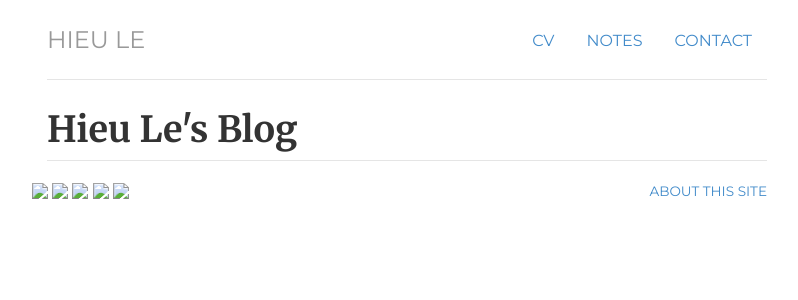
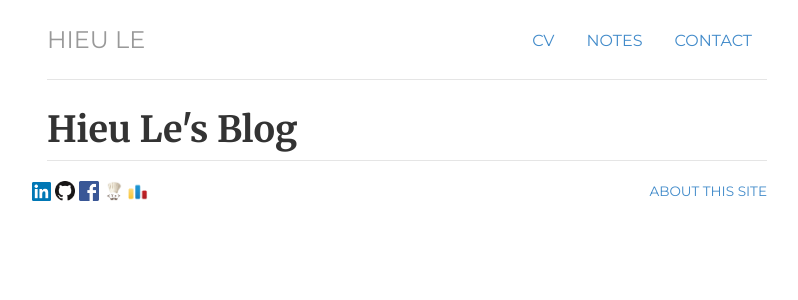
Before and after one commit to hieule22/hieule22.github.io, a Jekyll site: the page built from blog/index.html, in a window 1280 px wide. Shown: the top 300 px of the page, without its empty margins (233-1031 px from the left). Built offline with Jekyll 4.4.1, drawn with Linux system fonts in a browser that asks for light colours.

Commit message:
Update footer.html

```diff
--- a/_includes/footer.html
+++ b/_includes/footer.html
@@ -2,11 +2,11 @@
 	<div class="row">
 		<div class="col-sm-8">
 			<div class="row online-icon pull-left">
-				<a href="https://www.linkedin.com/in/hieule16" target="_blank"><img src="img/linkedin.png" width="19"></a>
-				<a href="https://github.com/hieule22" target="_blank"><img src="img/github.png" width="20"></a>
-				<a href="https://www.facebook.com/letrunghieu.fb" target="_blank"><img src="img/facebook.png" width="20"></a>
-				<a href="https://https://www.codechef.com/users/domhieu" target="_blank"><img src="img/codechef.png" width="20"></a>
-				<a href="http://codeforces.com/profile/domhieu" target="_blank"><img src="img/cf.png" width="20"></a>
+				<a href="https://www.linkedin.com/in/hieule16" target="_blank"><img src="/img/linkedin.png" width="19"></a>
+				<a href="https://github.com/hieule22" target="_blank"><img src="/img/github.png" width="20"></a>
+				<a href="https://www.facebook.com/letrunghieu.fb" target="_blank"><img src="/img/facebook.png" width="20"></a>
+				<a href="https://https://www.codechef.com/users/domhieu" target="_blank"><img src="/img/codechef.png" width="20"></a>
+				<a href="http://codeforces.com/profile/domhieu" target="_blank"><img src="/img/cf.png" width="20"></a>
 			</div>
 		</div>
 		<div class="col-sm-4">
```
